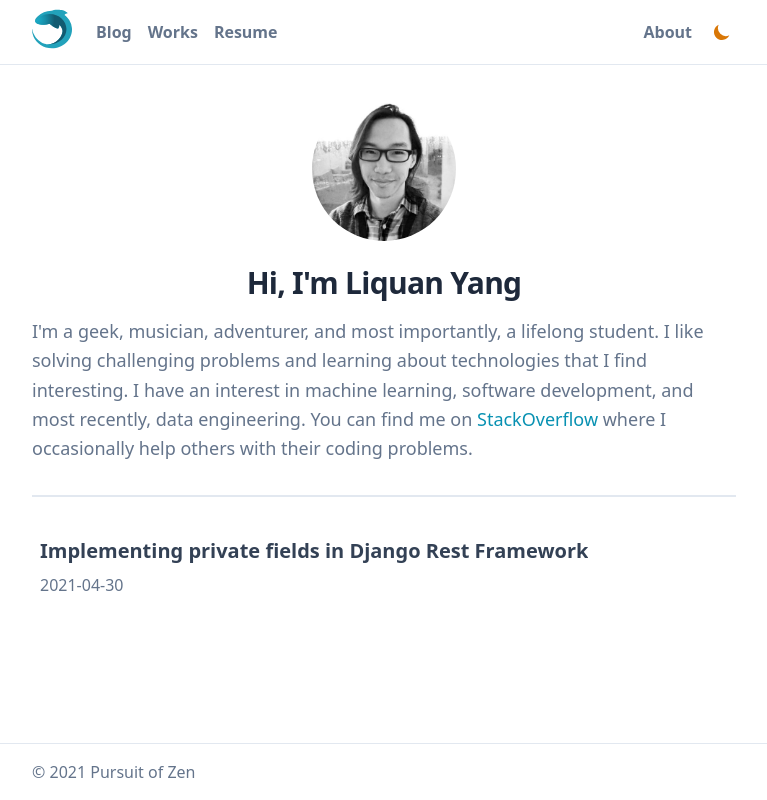
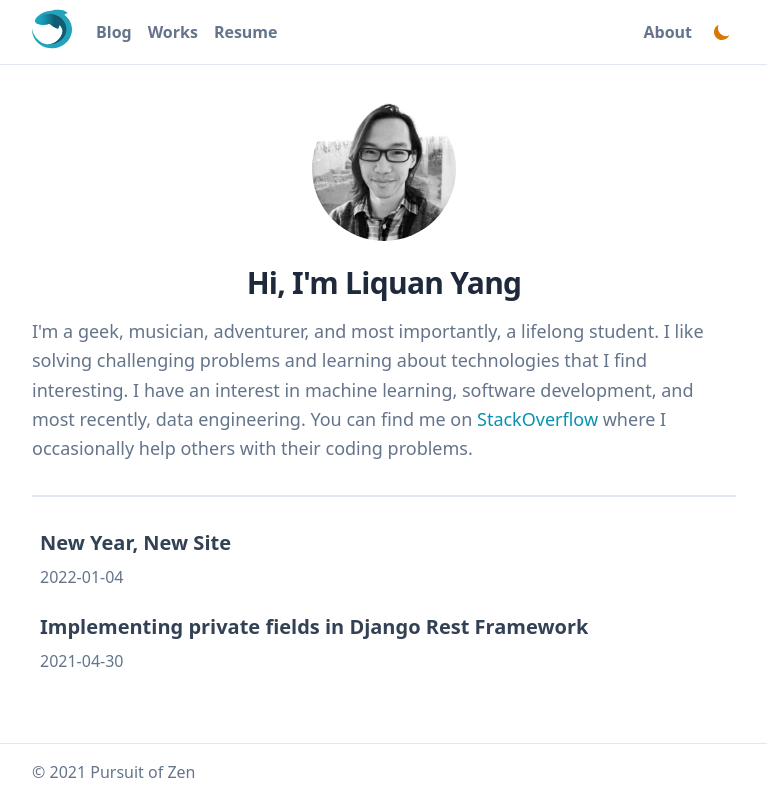
Before and after one commit to resurrexi/pursuitofzen, a Next.js app: page / in a window 1280 px wide. Shown: the whole page, without its empty margins (256-1023 px from the left). Built offline with nearby package versions, Linux system fonts and the light colour scheme.

Commit message:
new post + refactor

```diff
--- a/pages/index.js
+++ b/pages/index.js
@@ -33,11 +33,11 @@ export default function Home({ allPostsData }) {
             I occasionally help others with their coding problems.
           </p>
         </section>
-        <section className="pt-2">
+        <section className="pt-5">
           <ul className="px-2">
             {allPostsData.map(({ slug, meta }) => (
               <li key={slug}
-                className="group flex items-center py-8 cursor-pointer"
+                className="group flex items-center py-3 cursor-pointer"
                 onClick={() => router.push(`/posts/${slug}`)}>
                 <div className="w-full">
                   <div className="flex justify-between">
@@ -55,6 +55,7 @@ export default function Home({ allPostsData }) {
                     <span className="block text-base text-gray-500 transition duration-300 delay-100 ease-in-out group-hover:translate-x-2">
                       {meta.date}
                     </span>
+                    {meta.tags && meta.tags.length > 0 && (
                       <div className="text-sm space-x-1 text-gray-500 transition duration-300 delay-100 ease-in-out sm:text-transparent group-hover:text-secondary-500 group-hover:-translate-x-2">
                         {meta.tags.map(tag => (
                           <Link key={tag} href={`/tags/${tag}`}>
@@ -64,6 +65,7 @@ export default function Home({ allPostsData }) {
                           </Link>
                         ))}
                       </div>
+                    )}
                   </div>
                 </div>
               </li>
--- /dev/null
+++ b/posts/new-year-new-blog.md
@@ -0,0 +1,20 @@
+---
+title: 'New Year, New Site'
+date: '2022-01-04'
+tags: ['meta']
+---
+
+It's a new year and I told myself I would make a fresh new personal website. Previously, I had my homepage set to a scrolling background with social media links. I didn't even have my blog linked on the homepage because Ghost, the blogging platform I was using, would occasionally and unexpectedly run into service unavailable errors. I was never able to determine the cause of the error because it would happen randomly after a couple months of smooth operation. I had to always restart the Ghost instance when I encountered the error.
+
+Creating a new website has been on my todo list for a while now. Aside from the fact that the former website only consisted of an "empty" homepage, there were other reasons and motivations for me want to make a new one:
+
+1. I had worked with React for 2 years now, and I figured now was a good time to apply that experience towards a personal project.
+2. My blog posts on Ghost were lost when I upgraded Ghost to v2. Since I lost all my content, I figured it was time to start fresh.
+3. I wanted to design my own site.
+4. I wanted to learn something new while in the process of building the site.
+
+I decided to use [Next.js](https://nextjs.org) as my frontend framework for building the site. I chose Next.js because it had static site generation capabilities, which was new to me. Since it's built off of React, the learning curve wouldn't be too big. I also wanted to learn a new CSS framework, so I opted for [Tailwind CSS](https://tailwindcss.com). Tailwind advertises itself as a utility-first CSS framework. I found that to be more appealing than using Bootstrap since I would have more control over my website's design.
+
+What you're seeing now is my revamped website. I'm still working on it as I have yet to include my past works and resume, but I have the general layout and design done. Since I used Next.js as the frontend framework, I leveraged its static site generation capabilities to pre-render all the content during build time. That would essentially allow quicker serving of the pages. In addition, I can write my posts in markdown files, include them in my GitHub repo, and then never have to worry about losing them again if my blog gets accidentally nuked.
+
+The source code to the site can be found [here](https://github.com/resurrexi/pursuitofzen).
```
Lines whose indentation alone changed are shown as unchanged.
